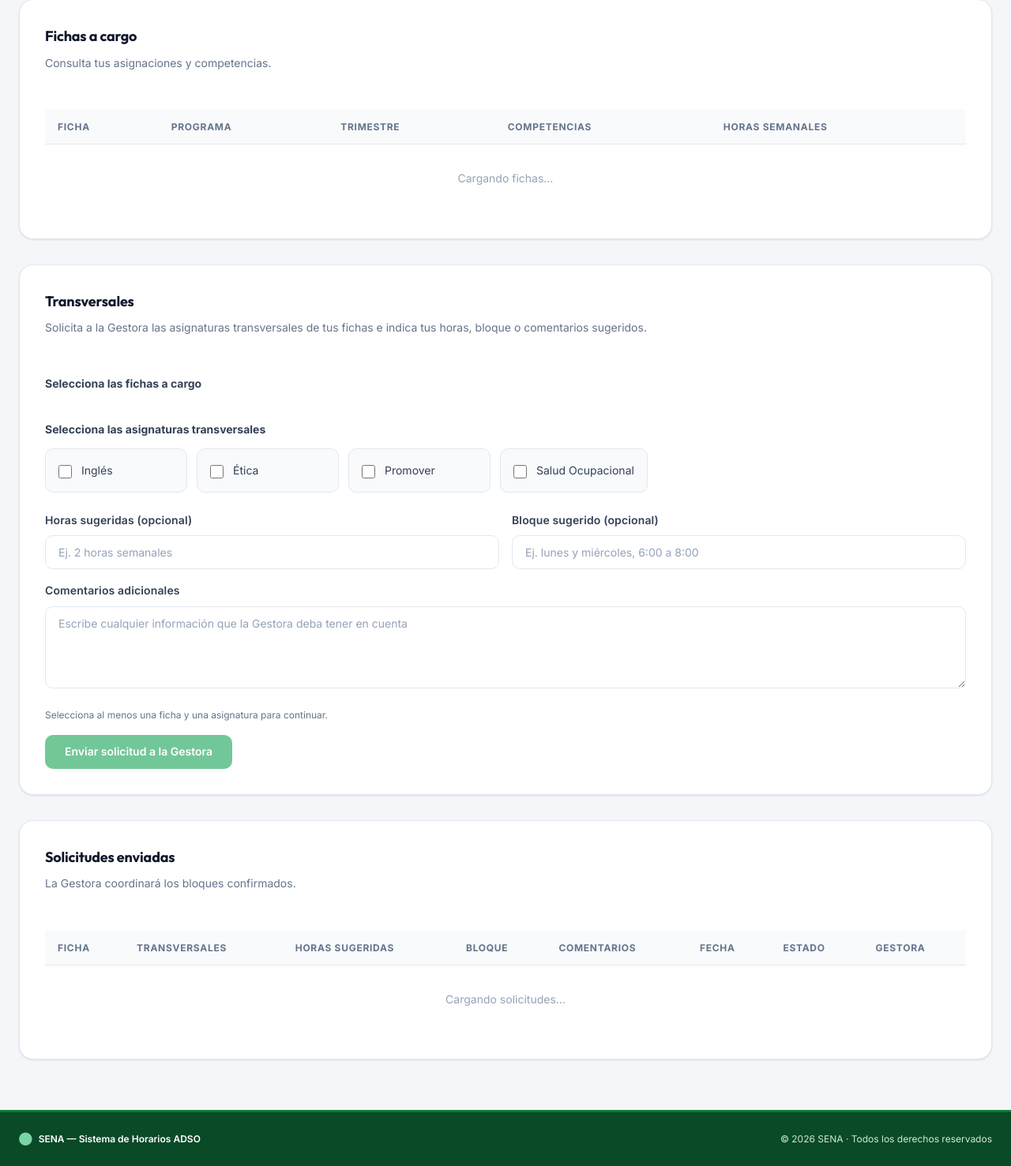
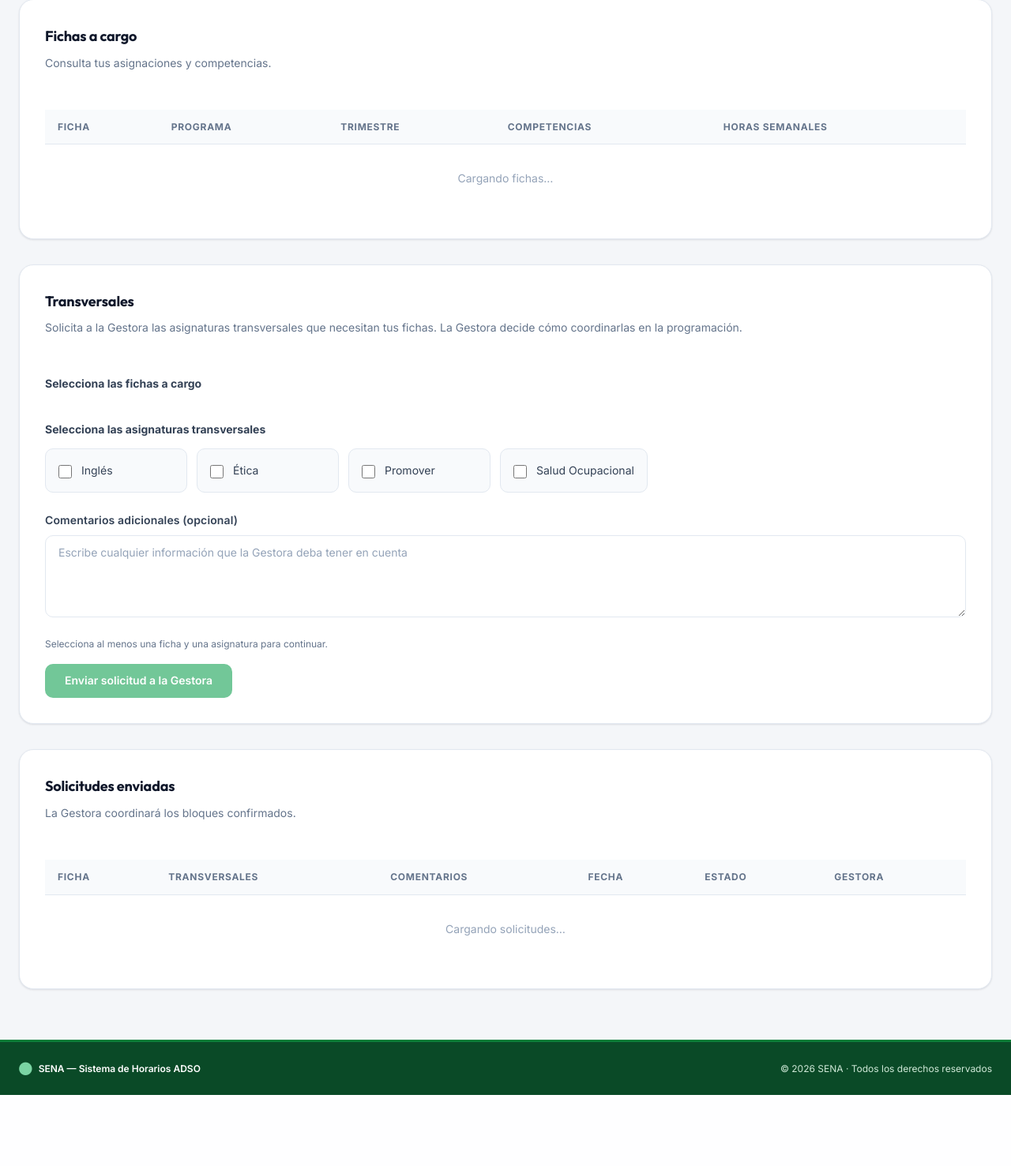
Before and after one commit to norbeysalazarorozco2-svg/sistema-horarios-adso, a FastAPI app: template app/templates/perfil_instructor.html in a window 1280 px wide. Shown: the part 507-1984 px from the top of the page at 79% size. After the commit the page ends 1894 px from the top, so only its background shows below. Run offline with FastAPI, Linux system fonts and the light colour scheme; the template is opened without the code that fills it, so the values that code supplies are empty.

Commit message:
feat(frontend): simplificar solicitud de transversales del líder
El líder de ficha solo selecciona fichas, transversales y comentarios;
la Gestora decide cómo coordinarlas. Se quitan horas y bloque sugeridos
del formulario y de la tabla de solicitudes enviadas.

Co-Authored-By: Claude Opus 5.5 <noreply@anthropic.com>

```diff
--- a/app/static/js/perfil_instructor.js
+++ b/app/static/js/perfil_instructor.js
@@ -190,15 +190,6 @@ const renderSolicitudes = (datosSolicitudes) => {
     const fila = document.createElement('tr');
     fila.appendChild(crearElemento('td', '', `Ficha ${solicitud.ficha_id}`));
     fila.appendChild(crearElemento('td', '', solicitud.transversales.join(', ')));
-    const horas = solicitud.horas_sugeridas == null
-      ? '—'
-      : `${formatearNumero(solicitud.horas_sugeridas)} h`;
-    fila.appendChild(crearElemento('td', '', horas));
-    fila.appendChild(crearElemento(
-      'td',
-      'perfil-solicitud-texto',
-      solicitud.bloque_sugerido?.trim() || '—',
-    ));
     fila.appendChild(crearElemento(
       'td',
       'perfil-solicitud-texto',
@@ -362,16 +353,9 @@ const solicitarTransversales = async (evento) => {
     .map((input) => Number(input.value));
   const asignaturasSeleccionadas = [...document.querySelectorAll('input[name="transversal"]:checked')]
     .map((input) => input.value);
-  const horasInput = obtenerElemento('transversales-horas');
-  const bloqueInput = obtenerElemento('transversales-bloque');
   const comentariosInput = obtenerElemento('transversales-comentarios');
-  const horas = horasInput?.value.trim() ?? '';
   if (fichasSeleccionadas.length === 0 || asignaturasSeleccionadas.length === 0) {
     mostrarToast('error', 'Solicitud incompleta', 'Selecciona al menos una ficha y una asignatura.');
-    return;
-  }
-  if (horas !== '' && (!Number.isFinite(Number(horas)) || Number(horas) < 0 || Number(horas) > 40)) {
-    mostrarToast('error', 'Horas inválidas', 'Indica un valor entre 0 y 40 horas.');
     return;
   }
 
@@ -389,8 +373,6 @@ const solicitarTransversales = async (evento) => {
       body: JSON.stringify({
         ficha_ids: fichasSeleccionadas,
         transversales: asignaturasSeleccionadas,
-        horas_sugeridas: horas === '' ? null : Number(horas),
-        bloque_sugerido: bloqueInput?.value.trim() ?? '',
         comentarios: comentariosInput?.value.trim() ?? '',
       }),
     });
--- a/app/templates/perfil_instructor.html
+++ b/app/templates/perfil_instructor.html
@@ -91,7 +91,7 @@
   <div class="perfil-section-heading">
     <div>
       <h2 class="card__title" id="transversales-heading">Transversales</h2>
-      <p class="card__subtitle">Solicita a la Gestora las asignaturas transversales de tus fichas e indica tus horas, bloque o comentarios sugeridos.</p>
+      <p class="card__subtitle">Solicita a la Gestora las asignaturas transversales que necesitan tus fichas. La Gestora decide cómo coordinarlas en la programación.</p>
     </div>
   </div>
 
@@ -124,32 +124,8 @@
     </fieldset>
 
     <div class="perfil-detalles">
-      <div class="form-group">
-        <label class="form-label" for="transversales-horas">Horas sugeridas (opcional)</label>
-        <input
-          class="form-input"
-          id="transversales-horas"
-          name="horas_sugeridas"
-          type="number"
-          min="0"
-          max="40"
-          step="0.5"
-          placeholder="Ej. 2 horas semanales"
-        />
-      </div>
-      <div class="form-group">
-        <label class="form-label" for="transversales-bloque">Bloque sugerido (opcional)</label>
-        <input
-          class="form-input"
-          id="transversales-bloque"
-          name="bloque_sugerido"
-          type="text"
-          maxlength="120"
-          placeholder="Ej. lunes y miércoles, 6:00 a 8:00"
-        />
-      </div>
       <div class="form-group perfil-detalles__ancho">
-        <label class="form-label" for="transversales-comentarios">Comentarios adicionales</label>
+        <label class="form-label" for="transversales-comentarios">Comentarios adicionales (opcional)</label>
         <textarea
           class="form-input perfil-comentarios"
           id="transversales-comentarios"
@@ -184,8 +160,6 @@
         <tr>
           <th scope="col">Ficha</th>
           <th scope="col">Transversales</th>
-          <th scope="col">Horas sugeridas</th>
-          <th scope="col">Bloque</th>
           <th scope="col">Comentarios</th>
           <th scope="col">Fecha</th>
           <th scope="col">Estado</th>
@@ -193,7 +167,7 @@
         </tr>
       </thead>
       <tbody id="solicitudes-body">
-        <tr><td colspan="8" class="perfil-loading">Cargando solicitudes…</td></tr>
+        <tr><td colspan="6" class="perfil-loading">Cargando solicitudes…</td></tr>
       </tbody>
     </table>
   </div>
```
